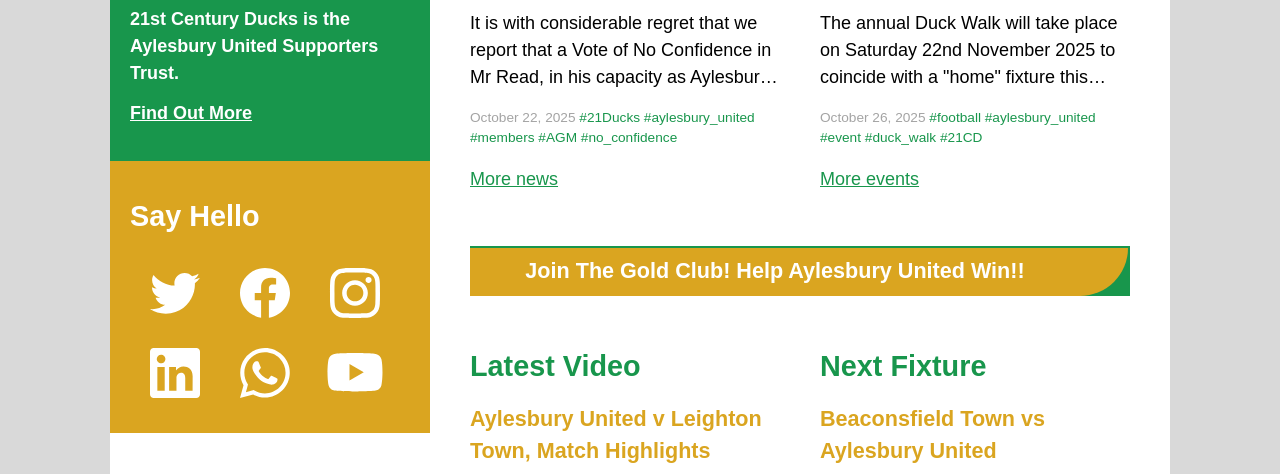
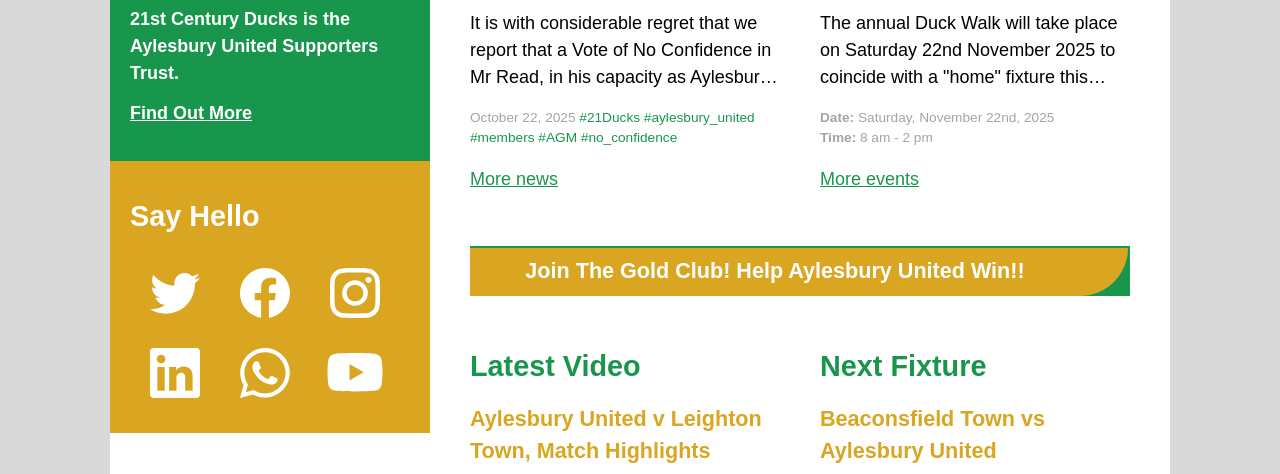
Before and after one commit to RobDWaller/21ducks.github.io, a Jekyll site: the page built from index.html, in a window 1280 px wide and 900 px high, scrolled down 304 px, cut to the strip 150-624 px from the top of the window. Built offline with Jekyll 4.4.1, drawn with Linux system fonts in a browser that asks for light colours; comment, search, counter and statistics services are not loaded.

Commit message:
Amended home page to show event date and time on event card.

```diff
--- a/_events/2025-10-26-duck-walk-chesham-youth-concern.md
+++ b/_events/2025-10-26-duck-walk-chesham-youth-concern.md
@@ -4,6 +4,8 @@
 published: true
 description: "The annual Duck Walk will take place on Saturday 22nd November 2025 to coincide with a \"home\" fixture this season."
 image: /assets/img/duck_walk.png
+event_date: Saturday, November 22nd, 2025
+event_time: 8 am - 2 pm
 tags: [football, aylesbury_united, event, duck_walk, 21CD]
 ---
 This now annual event will take place on Saturday 22nd November 2025 to coincide with a "home" fixture this season. As usual it will see a group of hardy Ducks fans walk the distance from Aylesbury to the match itself, in Chesham of course, a distance of approximately 15 (mostly scenic!) miles.
--- a/index.html
+++ b/index.html
@@ -34,16 +34,7 @@
         <img src="{{ event.image }}" />
         <p>{{ event.description }}</p>
         <small>
-            <span class="date">{{ event.date | date: '%B %d, %Y' }}</span>
-            <span class="tags">
-                {% for tag in event.tags %}
-                {% if forloop.last %}
-                    #{{ tag }}
-                {% else %}
-                    #{{ tag }}
-                {% endif %}
-                {% endfor %}
-            </span>
+            <span class="date"><strong>Date:</strong> {{ event.event_date }}<br/><strong>Time:</strong> {{ event.event_time }}</span>
         </small>
         <p><a href="/events.html">More events</a></p>
     </div>
```
